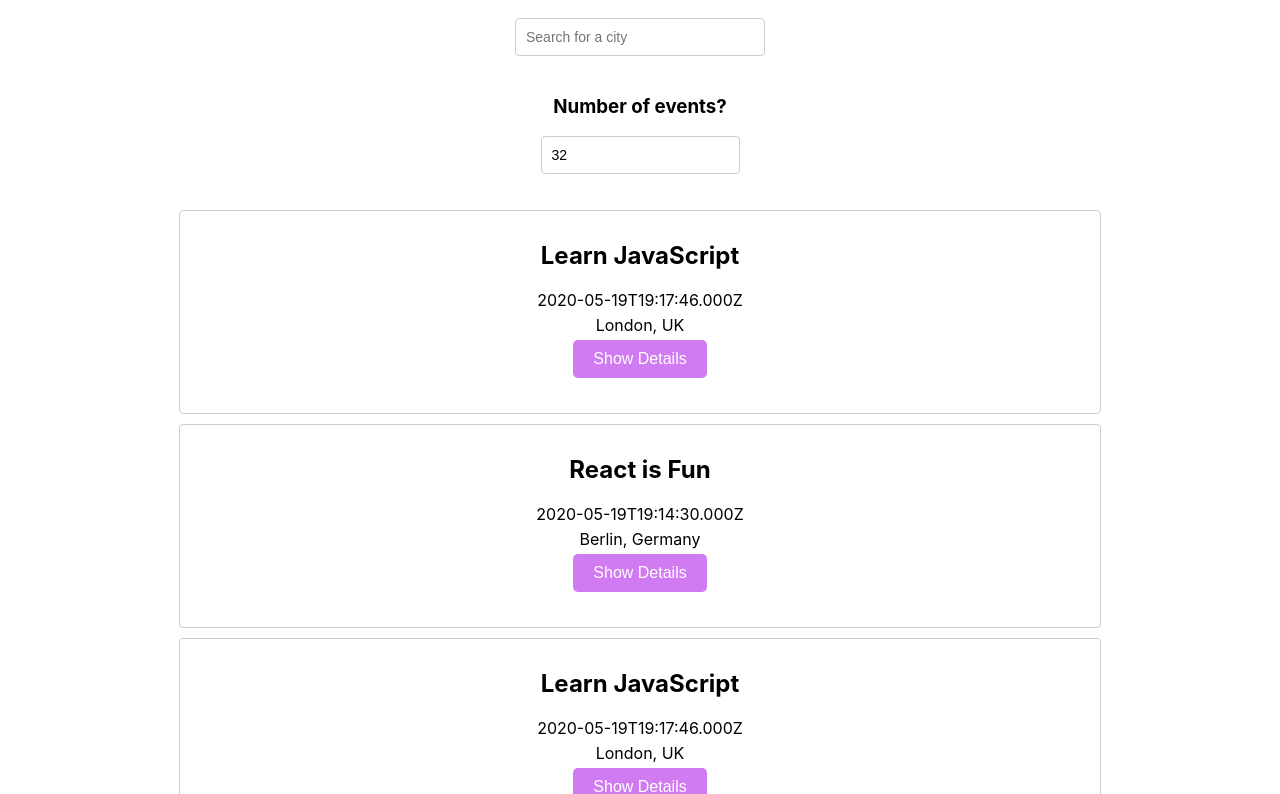
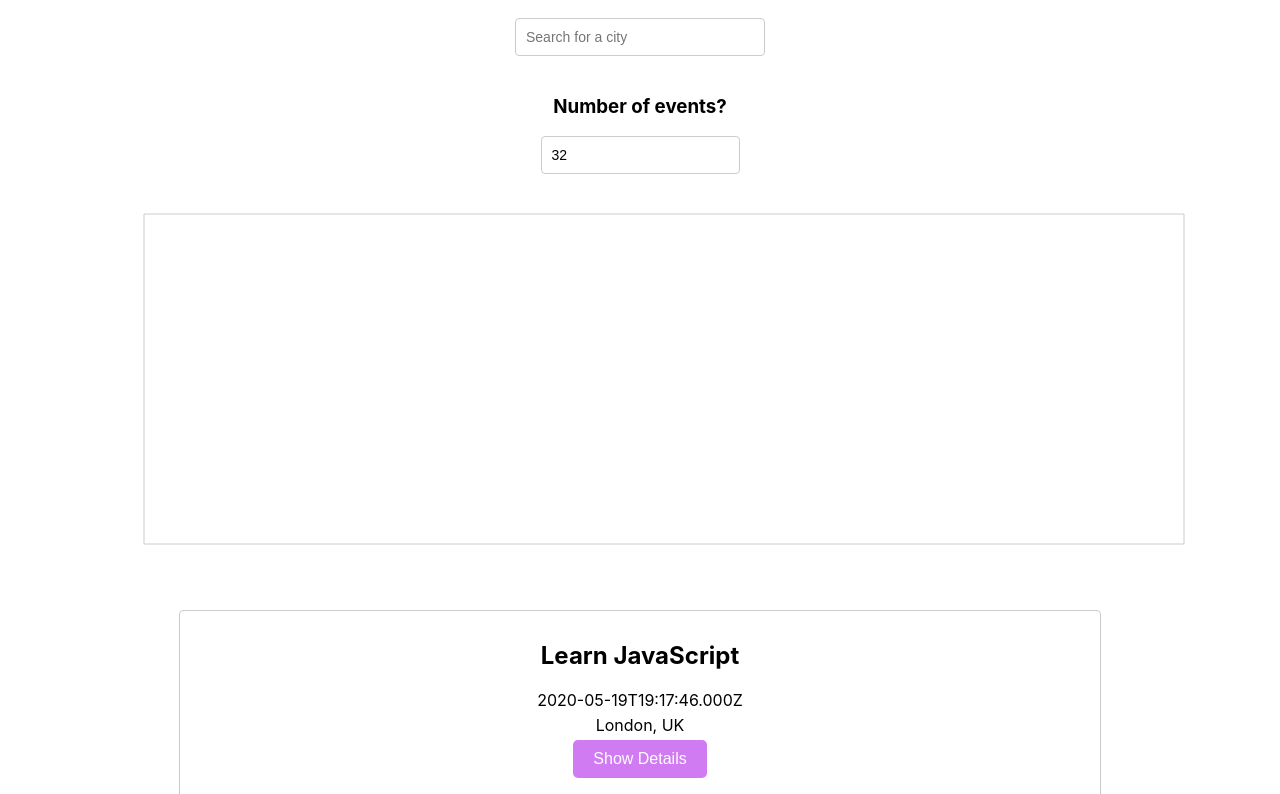
Before and after one commit to toddmerlin/meet, a React (Create React App) app: page / in a window 1280 px wide. Shown: the part 525-1319 px from the top of the page. Built offline with nearby package versions, Linux system fonts and the light colour scheme; what atatus-spa would draw is missing.

Commit message:
Update 4.9

```diff
--- a/package.json
+++ b/package.json
@@ -12,6 +12,7 @@
     "react": "^18.2.0",
     "react-dom": "^18.2.0",
     "react-scripts": "5.0.1",
+    "recharts": "^2.8.0",
     "web-vitals": "^2.1.4",
     "workbox-background-sync": "^6.6.0",
     "workbox-broadcast-update": "^6.6.0",
--- a/src/App.js
+++ b/src/App.js
@@ -1,6 +1,7 @@
 import CitySearch from "./components/CitySearch";
 import EventList from "./components/EventList";
 import NumberOfEvents from "./components/NumberOfEvents";
+import CityEventsChart from "./components/CityEventsChart";
 import { useEffect, useState } from "react";
 import { extractLocations, getEvents } from "./api";
 import lmImage from "./img/lm.png";
@@ -71,6 +72,7 @@
         setCurrentNOE={setCurrentNOE}
         setErrorAlert={setErrorAlert}
       />
+      <CityEventsChart allLocations={allLocations} events={events} />
       <EventList events={events} />
     </div>
   );
--- /dev/null
+++ b/src/components/CityEventsChart.js
@@ -0,0 +1,55 @@
+import { useState, useEffect } from "react";
+import {
+  ScatterChart,
+  Scatter,
+  XAxis,
+  YAxis,
+  CartesianGrid,
+  Tooltip,
+  ResponsiveContainer,
+} from "recharts";
+
+const CityEventsChart = ({ allLocations, events }) => {
+  const [data, setData] = useState([]);
+
+  useEffect(() => {
+    setData(getData());
+  }, [`${data}`]);
+
+  const getData = () => {
+    const data = allLocations.map((location) => {
+      const count = events.filter(
+        (event) => event.location === location
+      ).length;
+      const city = location.split(", ")[0];
+      return { city, count };
+    });
+    return data;
+  };
+
+  return (
+    <ResponsiveContainer width="99%" height={400}>
+      <ScatterChart
+        margin={{
+          top: 20,
+          right: 20,
+          bottom: 20,
+          left: 20,
+        }}
+      >
+        <CartesianGrid />
+        <XAxis type="category" dataKey="city" name="City" />
+        <YAxis
+          type="number"
+          dataKey="count"
+          name="Number of events"
+          allowDecimals={false}
+        />
+        <Tooltip cursor={{ strokeDasharray: "3 3" }} />
+        <Scatter name="A school" data={data} fill="#8884d8" />
+      </ScatterChart>
+    </ResponsiveContainer>
+  );
+};
+
+export default CityEventsChart;
```
Also changed, not shown: 4.9.png (added), 1 other file (tests, documents, lock files or other folders).
